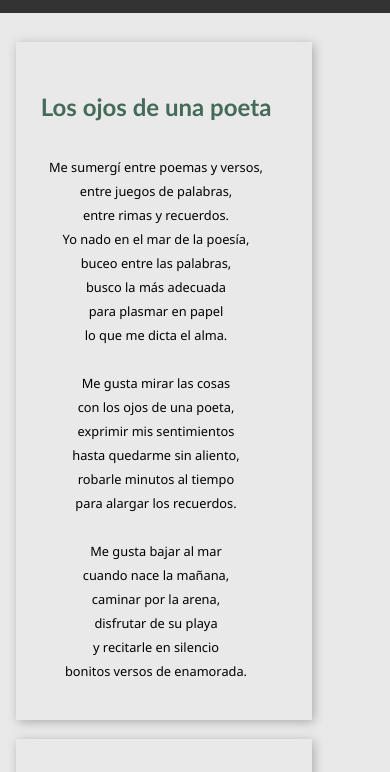
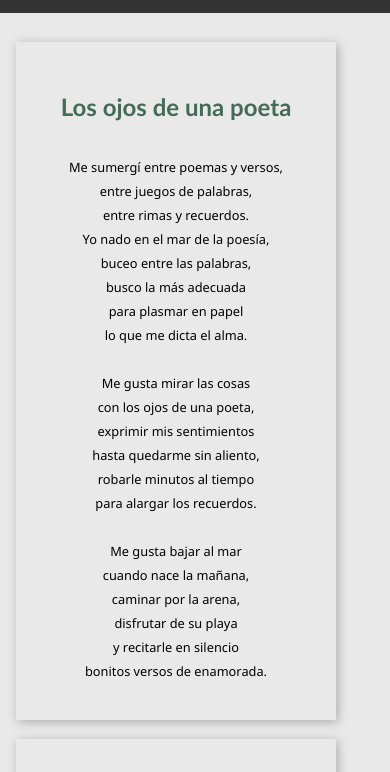
Before and after one commit to hersola/am.poesia, a plain HTML site: page index.html in a window 390 px wide. Shown: the part 38-810 px from the top of the page. Drawn offline with nearby package versions, Linux system fonts and the light colour scheme.

Commit message:
responsive sencillo

```diff
--- a/css/pams.css
+++ b/css/pams.css
@@ -139,6 +139,7 @@ p {
 .poema{
     text-align: center;
     width: auto;
+    min-width: 320px;
     padding: 1rem 1rem 1rem 0rem;
     font-size: 1.5rem;
     font-family:'Segoe UI', Tahoma, Geneva, Verdana, sans-serif;
@@ -194,7 +195,7 @@ p {
     .poema{
         text-align: center;
         width: auto;
-        padding: 1rem 1rem 1rem 0rem;
+        padding: 1rem 0rem 1rem 0rem;
         font-size: 0.8rem;
         font-family:'Segoe UI', Tahoma, Geneva, Verdana, sans-serif;
         line-height: 1.5rem;
```
